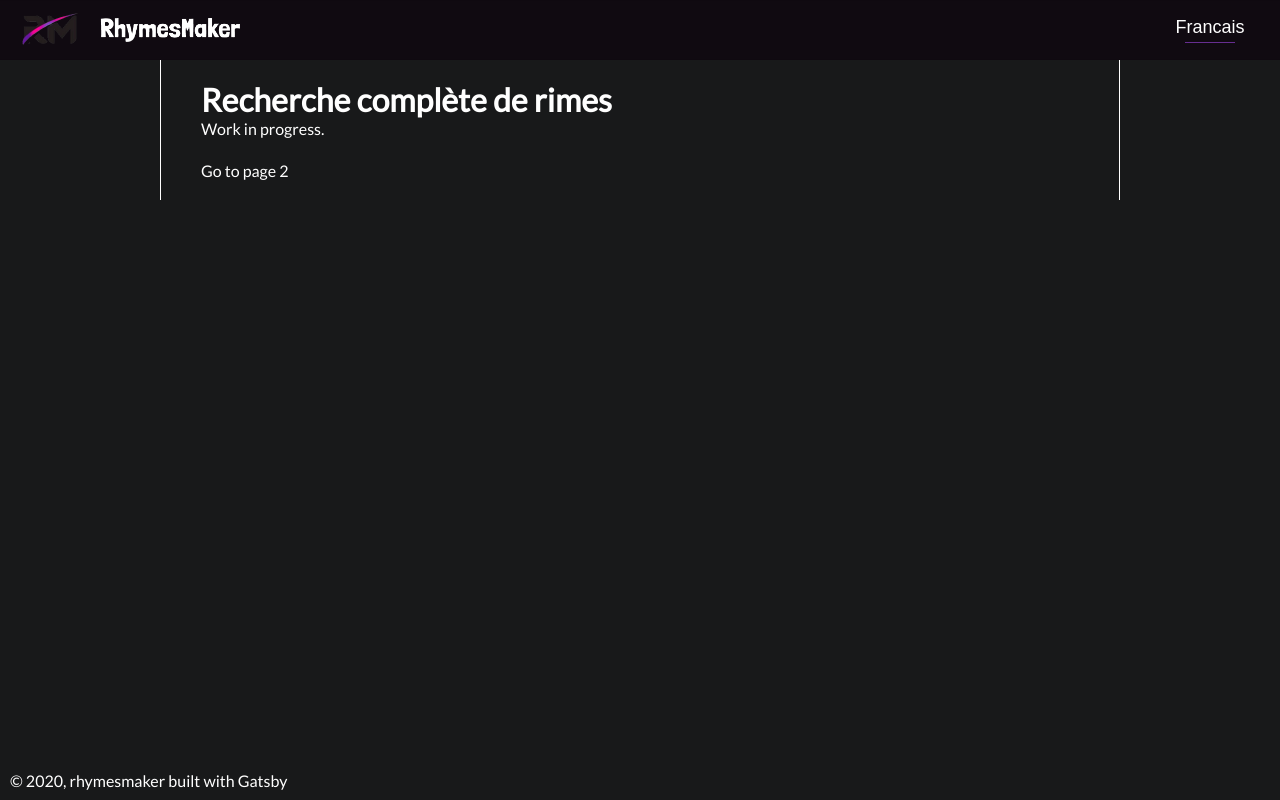
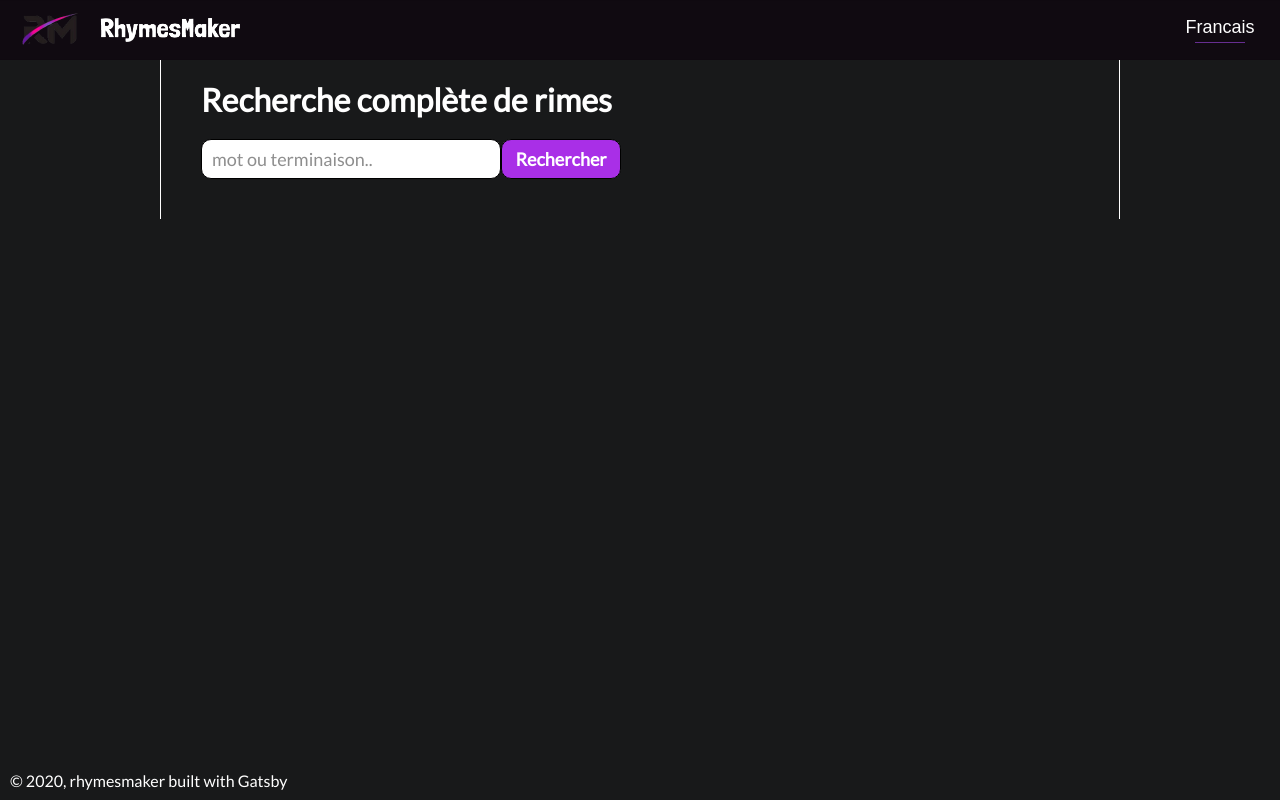
Before and after one commit to dylan-13/rhymesmaker, a Gatsby site: page / in a window 1280 px wide. Built offline with nearby package versions, Linux system fonts and the light colour scheme; Gatsby itself is replaced by a stand-in of ours; a web font is replaced by a local one.

Commit message:
feat: first component in homepage

```diff
--- /dev/null
+++ b/src/components/Button/Button.module.css
@@ -0,0 +1,26 @@
+.ButtonCss {
+  width: 100%;
+  height: 40px;
+  padding: 0 10px;
+  border: 1px solid #000000;
+  font-size: 18px;
+  color: #ffffff;
+  border-radius: 10px;
+  font-weight: bold;
+  cursor: pointer;
+  background-image: linear-gradient(315deg, #e2038d 1%, #a92fe7 55%);
+  background-size: 400% 400%;
+  animation: colormoving 6s ease infinite;
+}
+
+@keyframes colormoving {
+  0% {
+    background-position: 0% 46%;
+  }
+  50% {
+    background-position: 100% 55%;
+  }
+  100% {
+    background-position: 0% 46%;
+  }
+}
--- /dev/null
+++ b/src/components/Button/index.js
@@ -0,0 +1,23 @@
+import React from "react"
+import { string } from "prop-types"
+import { ButtonCss } from "./Button.module.css"
+
+const Button = ({ content, className, ...props }) => {
+  return (
+    <button className={[ButtonCss, className].join(" ")} {...props}>
+      {content}
+    </button>
+  )
+}
+
+Button.propTypes = {
+  content: string,
+  className: string,
+}
+
+Button.defaultProps = {
+  content: "",
+  className: "",
+}
+
+export default Button
--- a/src/components/Footer/index.js
+++ b/src/components/Footer/index.js
@@ -1,6 +1,7 @@
 import PropTypes from "prop-types"
 import React from "react"
-import './Footer.module.css'
+import "./Footer.module.css"
+
 const Footer = ({ siteTitle }) => (
   <footer>
     © {new Date().getFullYear()}, {siteTitle} built with
--- a/src/components/Header/Header.module.css
+++ b/src/components/Header/Header.module.css
@@ -13,7 +13,7 @@
 }
 
 .Container > .PageCol > button {
-  width: 140px;
+  width: 120px;
   background: none;
   border: none;
   color: #ffffff;
@@ -26,6 +26,10 @@
   padding-top: 2px;
   border-bottom: 1px solid #662e91;
   width: 50px;
+}
+
+.Container > .PageCol > button:focus {
+border: none;
 }
 
 .PageCol {
--- /dev/null
+++ b/src/components/Input/Input.module.css
@@ -0,0 +1,13 @@
+.InputCss {
+  width: 100%;
+  height: 40px;
+  padding: 0 10px;
+  border: 1px solid #000000;
+  font-size: 18px;
+  color: #18191A;
+  border-radius: 10px;
+}
+
+.InputCss::placeholder {
+  color: #8e8e8e;
+}
--- /dev/null
+++ b/src/components/Input/index.js
@@ -0,0 +1,28 @@
+import React from "react"
+import { string } from "prop-types"
+import { InputCss } from "./Input.module.css"
+
+const Input = ({ label, name, className, ...props }) => {
+  return (
+    <>
+      <label style={{ display: `none` }} htmlFor={name}>
+        {label}
+      </label>
+      <input className={[InputCss, className].join(" ")} id={name} {...props} />
+    </>
+  )
+}
+
+Input.propTypes = {
+  label: string,
+  name: string,
+  className: string,
+}
+
+Input.defaultProps = {
+  label: "",
+  name: "",
+  className: "",
+}
+
+export default Input
--- /dev/null
+++ b/src/components/SearchRhymes/SearchRhymes.module.css
@@ -0,0 +1,13 @@
+.PageRow {
+  display: flex;
+  margin: 20px 0;
+  flex-wrap: wrap;
+}
+
+.SearchInput {
+  width: 300px;
+}
+
+.SearchButton {
+  width: 120px;
+}
--- /dev/null
+++ b/src/components/SearchRhymes/index.js
@@ -0,0 +1,25 @@
+import React from "react"
+import Input from "../../components/Input"
+import Button from "../../components/Button"
+import { PageRow, SearchInput, SearchButton } from "./SearchRhymes.module.css"
+
+const SearchRhymes = () => (
+  <>
+    <h1>Recherche complète de rimes</h1>
+    <div className={PageRow}>
+      <Input
+        className={SearchInput}
+        placeholder="mot ou terminaison.."
+        label="rime en"
+        autoFocus
+      />
+      <Button
+        className={SearchButton}
+        onClick={() => console.log("ButtonClick")}
+        content="Rechercher"
+      />
+    </div>
+  </>
+)
+
+export default SearchRhymes
--- a/src/components/layout.css
+++ b/src/components/layout.css
@@ -3,6 +3,8 @@
   padding: 0;
   box-sizing: border-box;
   font-family: "Lato", sans-serif;
+  color: #ffffff;
+  outline: none;
 }
 
 body {
@@ -19,13 +21,6 @@ body {
   font-feature-settings: "kern", "liga", "clig", "calt";
 }
 
-h1,
-p,
-footer,
-div {
-  color: #ffffff;
-}
-
 a {
   text-decoration: none;
   color: inherit;
--- a/src/pages/index.js
+++ b/src/pages/index.js
@@ -1,19 +1,13 @@
 import React from "react"
-import { Link } from "gatsby"
 
 import Layout from "../components/layout"
-import Image from "../components/image"
 import SEO from "../components/seo"
+import SearchRhymes from "../components/SearchRhymes"
 
 const IndexPage = () => (
   <Layout>
     <SEO title="Home" />
-    <h1>Recherche complète de rimes</h1>
-    <p>Work in progress.</p>
-    <div style={{ maxWidth: `300px`, marginBottom: `1.45rem` }}>
-      <Image />
-    </div>
-    <Link to="/page-2/">Go to page 2</Link> <br />
+    <SearchRhymes />
   </Layout>
 )
 
```
